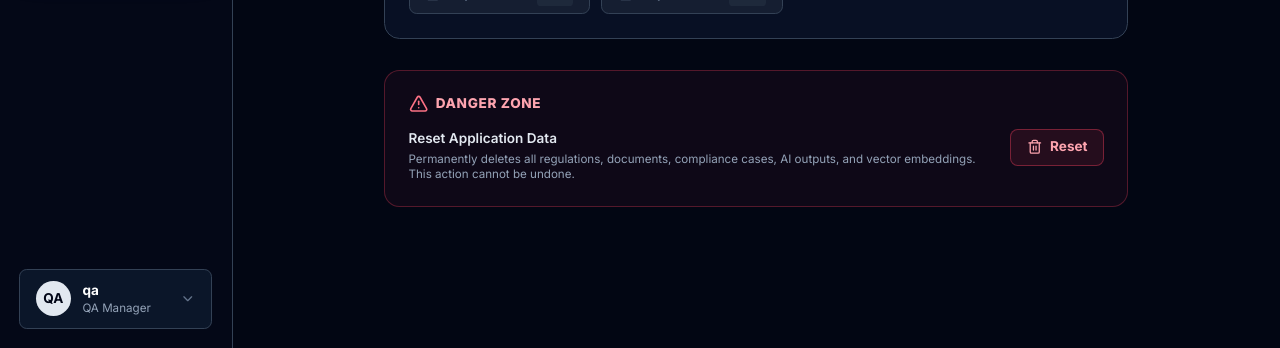
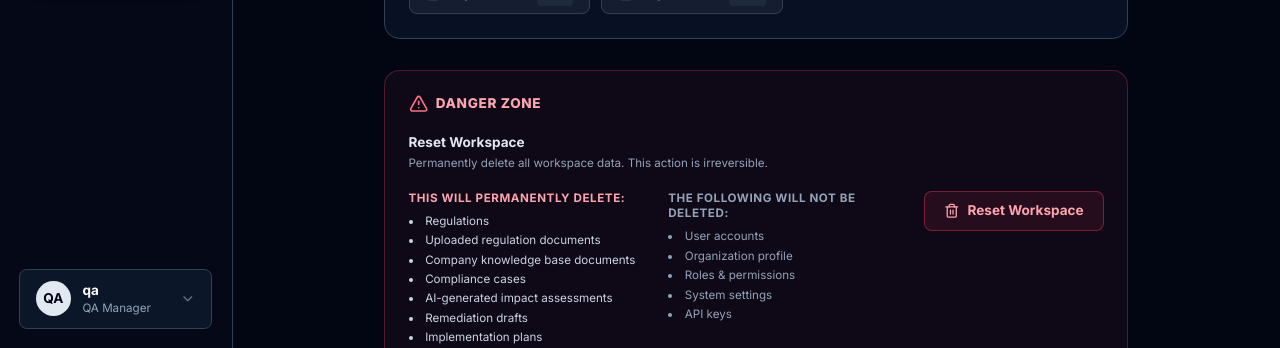
Before and after one commit to dalrho/arex, a Next.js app in the folder frontend/: page /settings/data-management in a window 1280 px wide. Shown: the part 452-800 px from the top of the page. Built offline with nearby package versions, Linux system fonts and the light colour scheme; no server answers.

Commit message:
refactor: remove demo data dependencies and enhance reset workspace UI in data management

```diff
--- a/frontend/src/app/(dashboard)/remediation/[id]/page.tsx
+++ b/frontend/src/app/(dashboard)/remediation/[id]/page.tsx
@@ -18,14 +18,6 @@ import {
   submitApprovalDecision,
   updateRemediation,
 } from "@/lib/apiClient";
-import {
-  demoDocuments,
-  demoImpactForRegulation,
-  demoRegulations,
-  demoRemediationForId,
-  demoRemediationForRegulation,
-  demoTasks,
-} from "@/lib/demoData";
 import { formatDateTime } from "@/lib/format";
 import type {
   DocumentResponse,
@@ -118,7 +110,7 @@ export default function RemediationReviewPage({ params }: { params: { id: string
   const [railDrafts, setRailDrafts] = useState<RemediationResponse[]>(() => readCachedRailDrafts());
   const [document, setDocument] = useState<DocumentResponse | null>(null);
   const [regulation, setRegulation] = useState<RegulationResponse | null>(null);
-  const [regulations, setRegulations] = useState<RegulationResponse[]>(demoRegulations);
+  const [regulations, setRegulations] = useState<RegulationResponse[]>([]);
   const [impact, setImpact] = useState<ImpactResponse | null>(null);
   const [loading, setLoading] = useState(true);
   const [regulationsLoading, setRegulationsLoading] = useState(false);
@@ -133,9 +125,9 @@ export default function RemediationReviewPage({ params }: { params: { id: string
     setRegulationsLoading(true);
     try {
       const rows = await listRegulations();
-      setRegulations(rows.length > 0 ? rows : demoRegulations);
+      setRegulations(rows);
     } catch {
-      setRegulations(demoRegulations);
+      setRegulations([]);
     } finally {
       setRegulationsLoading(false);
     }
@@ -163,7 +155,7 @@ export default function RemediationReviewPage({ params }: { params: { id: string
       try {
         nextDraft = await getRemediation(params.id);
       } catch {
-        nextDraft = demoRemediationForId(params.id);
+        nextDraft = null;
       }
 
       if (!nextDraft) {
@@ -186,18 +178,10 @@ export default function RemediationReviewPage({ params }: { params: { id: string
 
       getDocument(nextDraft.document_id)
         .then((doc) => !cancelled && setDocument(doc))
-        .catch(
-          () =>
-            !cancelled &&
-            setDocument(demoDocuments.find((doc) => doc.id === nextDraft.document_id) ?? demoDocuments[0])
-        );
+        .catch(() => !cancelled && setDocument(null));
       getRegulation(nextDraft.regulation_id)
         .then((reg) => !cancelled && setRegulation(reg))
-        .catch(
-          () =>
-            !cancelled &&
-            setRegulation(demoRegulations.find((reg) => reg.id === nextDraft.regulation_id) ?? demoRegulations[0])
-        );
+        .catch(() => !cancelled && setRegulation(null));
 
       void loadRegulations();
       void loadRailDrafts();
@@ -239,7 +223,8 @@ export default function RemediationReviewPage({ params }: { params: { id: string
     try {
       setImpact(await runImpactAssessment(target.id));
     } catch {
-      setImpact(demoImpactForRegulation(target.id));
+      setImpact(null);
+      alert("Failed to run impact assessment.");
     } finally {
       await minimumAnimation;
       setAssessing(false);
@@ -252,10 +237,9 @@ export default function RemediationReviewPage({ params }: { params: { id: string
   }
 
   function handleOpenDraftForRegulation(target: RegulationResponse) {
-    const existingDraft =
+    const nextDraft =
       railDrafts.find((item) => item.regulation_id === target.id) ??
       (draft?.regulation_id === target.id ? draft : null);
-    const nextDraft = existingDraft ?? (hasCompletedAssessment(target, impact, null) ? demoRemediationForRegulation(target.id) : null);
 
     if (!nextDraft) return;
 
--- a/frontend/src/app/(dashboard)/settings/data-management/page.tsx
+++ b/frontend/src/app/(dashboard)/settings/data-management/page.tsx
@@ -137,23 +137,51 @@ export default function DataManagementPage() {
         </section>
 
         {/* Danger Zone */}
-        <section className="rounded-2xl border border-rose-500/30 bg-rose-500/5 p-6 space-y-4">
+        <section className="rounded-2xl border border-rose-500/30 bg-rose-500/5 p-6 space-y-5">
           <div className="flex items-center gap-2">
             <AlertTriangle className="h-5 w-5 text-rose-400" />
             <h2 className="text-sm font-extrabold uppercase tracking-wider text-rose-300">Danger Zone</h2>
           </div>
-          <div className="flex items-start justify-between gap-4">
           <div>
-              <p className="text-sm font-semibold text-slate-200">Reset Application Data</p>
+            <h3 className="text-sm font-bold text-slate-200">Reset Workspace</h3>
             <p className="mt-1 text-xs text-slate-400">
-                Permanently deletes all regulations, documents, compliance cases, AI outputs, and vector embeddings. This action cannot be undone.
+              Permanently delete all workspace data. This action is irreversible.
             </p>
+          </div>
+          <div className="flex flex-col gap-5 sm:flex-row sm:items-start justify-between">
+            <div className="grid gap-6 sm:grid-cols-2 text-xs">
+              <div>
+                <p className="font-bold text-rose-300 uppercase tracking-wider mb-2">This will permanently delete:</p>
+                <ul className="space-y-1 text-slate-300 list-disc list-inside">
+                  <li>Regulations</li>
+                  <li>Uploaded regulation documents</li>
+                  <li>Company knowledge base documents</li>
+                  <li>Compliance cases</li>
+                  <li>AI-generated impact assessments</li>
+                  <li>Remediation drafts</li>
+                  <li>Implementation plans</li>
+                  <li>Implementation tasks</li>
+                  <li>Audit logs</li>
+                  <li>Notifications</li>
+                  <li>Vector embeddings</li>
+                </ul>
+              </div>
+              <div>
+                <p className="font-bold text-slate-400 uppercase tracking-wider mb-2">The following will NOT be deleted:</p>
+                <ul className="space-y-1 text-slate-400 list-disc list-inside">
+                  <li>User accounts</li>
+                  <li>Organization profile</li>
+                  <li>Roles & permissions</li>
+                  <li>System settings</li>
+                  <li>API keys</li>
+                </ul>
+              </div>
             </div>
             <button
               onClick={() => setResetOpen(true)}
-              className="shrink-0 inline-flex items-center gap-2 rounded-lg border border-rose-500/40 bg-rose-500/10 px-4 py-2 text-sm font-bold text-rose-300 hover:bg-rose-500/20"
+              className="shrink-0 mt-4 sm:mt-0 inline-flex items-center gap-2 rounded-lg border border-rose-500/40 bg-rose-500/10 px-5 py-2.5 text-sm font-bold text-rose-300 hover:bg-rose-500/20 transition"
             >
-              <Trash2 className="h-4 w-4" /> Reset
+              <Trash2 className="h-4 w-4" /> Reset Workspace
             </button>
           </div>
         </section>
@@ -162,20 +190,46 @@ export default function DataManagementPage() {
       {/* Reset Confirmation Dialog */}
       {resetOpen && (
         <div className="fixed inset-0 z-50 flex items-center justify-center bg-black/80 px-4">
-          <div className="w-full max-w-md rounded-2xl border border-rose-500/30 bg-[#0d0a14] p-8 shadow-2xl space-y-6">
+          <div className="w-full max-w-lg rounded-2xl border border-rose-500/30 bg-[#0d0a14] p-8 shadow-2xl space-y-6">
             <div className="flex items-center gap-3">
               <span className="flex h-10 w-10 items-center justify-center rounded-full bg-rose-500/15 border border-rose-500/30">
                 <AlertTriangle className="h-5 w-5 text-rose-400" />
               </span>
-              <h3 className="text-lg font-extrabold text-white">Reset Application Data</h3>
+              <h3 className="text-lg font-extrabold text-white">Reset Workspace</h3>
             </div>
+            <div className="space-y-4">
               <p className="text-sm text-slate-300 leading-6">
-              This action <strong className="text-white">permanently deletes</strong> all uploaded regulations, documents, compliance cases, AI outputs, and vector embeddings.
+                Are you absolutely sure you want to reset the workspace? This will permanently wipe all uploaded compliance files, cases, and records.
               </p>
+              <div className="grid gap-4 sm:grid-cols-2 text-xs rounded-xl bg-black/40 p-4 border border-slate-800">
+                <div>
+                  <p className="font-bold text-rose-300 uppercase tracking-wider mb-2">Deletes permanently:</p>
+                  <ul className="space-y-1 text-slate-400 list-disc list-inside">
+                    <li>Regulations & docs</li>
+                    <li>Knowledge base</li>
+                    <li>Compliance cases</li>
+                    <li>AI assessments</li>
+                    <li>Remediations & tasks</li>
+                    <li>Audit logs & alerts</li>
+                    <li>Vector embeddings</li>
+                  </ul>
+                </div>
+                <div>
+                  <p className="font-bold text-slate-400 uppercase tracking-wider mb-2">Preserves:</p>
+                  <ul className="space-y-1 text-slate-500 list-disc list-inside">
+                    <li>User accounts</li>
+                    <li>Org profile</li>
+                    <li>Permissions</li>
+                    <li>System settings</li>
+                    <li>API keys</li>
+                  </ul>
+                </div>
+              </div>
               <p className="text-sm font-bold text-rose-400">This action cannot be undone.</p>
+            </div>
             <div>
               <label className="block text-xs font-bold uppercase tracking-wider text-slate-400 mb-2">
-                Type <span className="text-white font-mono">RESET</span> to continue
+                Type <span className="text-white font-mono">RESET</span> to confirm
               </label>
               <input
                 type="text"
@@ -198,7 +252,7 @@ export default function DataManagementPage() {
                 className="flex-1 rounded-lg bg-rose-600 py-2.5 text-sm font-bold text-white hover:bg-rose-500 disabled:opacity-40 disabled:cursor-not-allowed flex items-center justify-center gap-2"
               >
                 {resetting && <Loader2 className="h-4 w-4 animate-spin" />}
-                Reset
+                Reset Workspace
               </button>
             </div>
           </div>
--- a/frontend/src/app/(dashboard)/tasks/page.tsx
+++ b/frontend/src/app/(dashboard)/tasks/page.tsx
@@ -6,7 +6,6 @@ import clsx from "clsx";
 import Modal from "@/components/ui/Modal";
 import StatusBadge from "@/components/ui/StatusBadge";
 import { createTask, listRegulations, listTasks, updateTask, syncTasksToJira } from "@/lib/apiClient";
-import { demoRegulations, demoTasks } from "@/lib/demoData";
 import type { RegulationResponse, TaskResponse } from "@/types/api";
 
 const STATUSES = ["TODO", "IN_PROGRESS", "DONE"] as const;
@@ -17,8 +16,8 @@ function makeLocalId(): string {
 }
 
 export default function TasksPage() {
-  const [tasks, setTasks] = useState<TaskResponse[]>(demoTasks);
-  const [regulations, setRegulations] = useState<RegulationResponse[]>(demoRegulations);
+  const [tasks, setTasks] = useState<TaskResponse[]>([]);
+  const [regulations, setRegulations] = useState<RegulationResponse[]>([]);
   const [loading, setLoading] = useState(true);
   const [search, setSearch] = useState("");
   const [updatingId, setUpdatingId] = useState<string | null>(null);
@@ -31,24 +30,22 @@ export default function TasksPage() {
     description: "",
     department: "Engineering",
     priority: "High",
-    regulation_id: demoRegulations[0]?.id ?? "",
+    regulation_id: "",
   });
 
   useEffect(() => {
     Promise.all([listTasks(), listRegulations()])
       .then(([taskRows, regulationRows]) => {
-        const nextTasks = taskRows.length > 0 ? taskRows : demoTasks;
-        const nextRegulations = regulationRows.length > 0 ? regulationRows : demoRegulations;
-        setTasks(nextTasks);
-        setRegulations(nextRegulations);
+        setTasks(taskRows);
+        setRegulations(regulationRows);
         setForm((current) => ({
           ...current,
-          regulation_id: current.regulation_id || nextRegulations[0]?.id || "",
+          regulation_id: current.regulation_id || regulationRows[0]?.id || "",
         }));
       })
       .catch(() => {
-        setTasks(demoTasks);
-        setRegulations(demoRegulations);
+        setTasks([]);
+        setRegulations([]);
       })
       .finally(() => setLoading(false));
   }, []);
```
Lines whose indentation alone changed are shown as unchanged.
